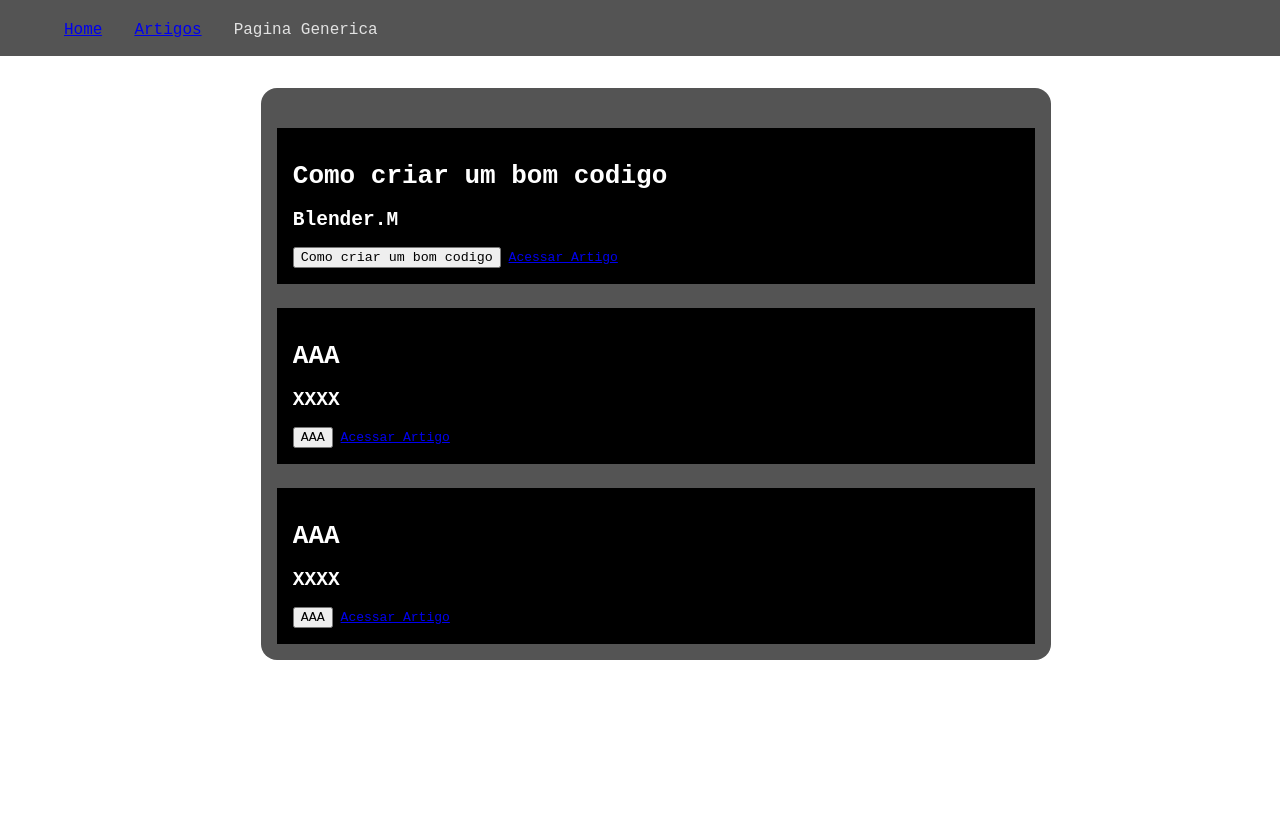
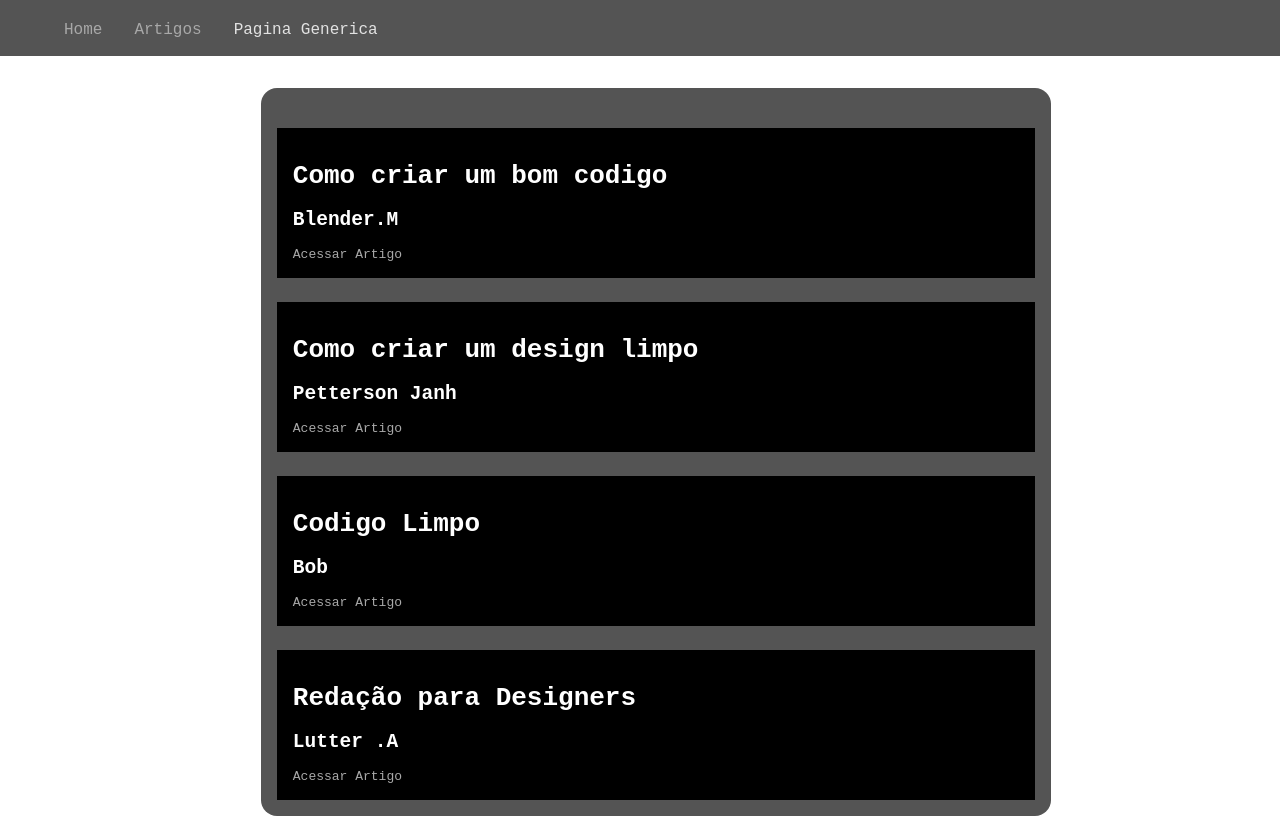
Before and after one commit to FelipeKatao/Angular_Projeto, a plain HTML site: page index.html at #!/artigos in a window 1280 px wide. Before the commit the page ends 800 px from the top, so only its background shows below. Drawn offline with nearby package versions, Linux system fonts and the light colour scheme; some packages are replaced by stand-ins of ours.

Commit message:
Criação de novos artigos e de nova seção

```diff
--- a/css/estilo_paginas.css
+++ b/css/estilo_paginas.css
@@ -1,6 +1,10 @@
 *{
     overflow-x: hidden;
     font-family:monospace;
+}
+a{
+    color: rgb(168, 168, 168);
+    text-decoration: none;
 }
 #menu_principal{
     background-color: #545454;
@@ -118,7 +122,6 @@
 .Article_base{
     margin-top: 10vh;
     width: 80%;
-    height: 30vh;
     margin-left: 10%;
     padding: 2vh;
     background-color: #d2d2d2;
@@ -129,3 +132,9 @@
     font-size: 2vh;
     font-family: Arial, Helvetica, sans-serif;
 }
+
+.articles_ h1{
+    width: 100%;
+    margin-left: 4vh;
+    border-bottom: 1vh black solid;
+}
--- a/data/artigos.json
+++ b/data/artigos.json
@@ -2,23 +2,34 @@
        {
             "Titulo":"Como criar um bom codigo",
             "Autor":"Blender.M",
+            "Assunto":"Dev",
             "Premissa":"Aprenda a como criar um bom codigo utilizando boas praticas do mercado",
-            "Conteudo":"idfjofjdfjdfjdfndfjsdnfdfdfdkfdfjdmnfndjfndnandjfnndfndfafdfdfdf",
+            "Conteudo":"idfjofjdfjdfjdfndfjsdnfdfdfdkfdfjdmnfndjfndnandjfnndfndfafdfdfdf Lorem ipsum dolor sit amet consectetur adipisicing elit. Quasi voluptatibus placeat quaerat! Provident, dolorum repellendus impedit iste atque necessitatibus in a dignissimos aspernatur quibusdam quod illum dicta animi accusantium aliquam? Lorem ipsum dolor sit amet consectetur adipisicing elit. Quasi voluptatibus placeat quaerat! Provident, dolorum repellendus impedit iste atque necessitatibus in a dignissimos aspernatur quibusdam quod illum dicta animi accusantium aliquam? Lorem ipsum dolor sit amet consectetur adipisicing elit. Quasi voluptatibus placeat quaerat! Provident, dolorum repellendus impedit iste atque necessitatibus in a dignissimos aspernatur quibusdam quod illum dicta animi accusantium aliquam? Lorem ipsum dolor sit amet consectetur adipisicing elit. Quasi voluptatibus placeat quaerat! Provident, dolorum repellendus impedit iste atque necessitatibus in a dignissimos aspernatur quibusdam quod illum dicta animi accusantium aliquam? Lorem ipsum dolor sit amet consectetur adipisicing elit. Quasi voluptatibus placeat quaerat! Provident, dolorum repellendus impedit iste atque necessitatibus in a dignissimos aspernatur quibusdam quod illum dicta animi accusantium aliquam?",
             "id":"000"
         },
         {
-            "Titulo":"AAA",
-            "Autor":"XXXX",
-            "Premissa":"BBBB",
-            "Conteudo":"idfjofjdfjdfjdfndfjsdnfdfdfdkfdfjdmnfndjfndnandjfnndfndfafdfdfdf",
+            "Titulo":"Como criar um design limpo",
+            "Autor":"Petterson Janh",
+            "Premissa":"Como criar um design limpo e de forma eficiente",
+            "Assunto":"Design",
+            "Conteudo":"idfjofjdfjdfjdfndfjsdnfdfdfdkfdfjdmnfndjfndnandjfnndfndfafdfdfdf Lorem ipsum dolor sit amet consectetur adipisicing elit. Quasi voluptatibus placeat quaerat! Provident, dolorum repellendus impedit iste atque necessitatibus in a dignissimos aspernatur quibusdam quod illum dicta animi accusantium aliquam? Lorem ipsum dolor sit amet consectetur adipisicing elit. Quasi voluptatibus placeat quaerat! Provident, dolorum repellendus impedit iste atque necessitatibus in a dignissimos aspernatur quibusdam quod illum dicta animi accusantium aliquam? Lorem ipsum dolor sit amet consectetur adipisicing elit. Quasi voluptatibus placeat quaerat! Provident, dolorum repellendus impedit iste atque necessitatibus in a dignissimos aspernatur quibusdam quod illum dicta animi accusantium aliquam? Lorem ipsum dolor sit amet consectetur adipisicing elit. Quasi voluptatibus placeat quaerat! Provident, dolorum repellendus impedit iste atque necessitatibus in a dignissimos aspernatur quibusdam quod illum dicta animi accusantium aliquam? Lorem ipsum dolor sit amet consectetur adipisicing elit. Quasi voluptatibus placeat quaerat! Provident, dolorum repellendus impedit iste atque necessitatibus in a dignissimos aspernatur quibusdam quod illum dicta animi accusantium aliquam?",
             "id":"003"
         },
         {
-            "Titulo":"AAA",
-            "Autor":"XXXX",
-            "Premissa":"BBBB",
-            "Conteudo":"idfjofjdfjdfjdfndfjsdnfdfdfdkfdfjdmnfndjfndnandjfnndfndfafdfdfdf",
+            "Titulo":"Codigo Limpo",
+            "Autor":"Bob",
+            "Premissa":"Aprenda as melhores praticas de codigo limpo que existe",
+            "Assunto":"Dev",
+            "Conteudo":"idfjofjdfjdfjdfndfjsdnfdfdfdkfdfjdmnfndjfndnandjfnndfndfafdfdfdf Lorem ipsum dolor sit amet consectetur adipisicing elit. Quasi voluptatibus placeat quaerat! Provident, dolorum repellendus impedit iste atque necessitatibus in a dignissimos aspernatur quibusdam quod illum dicta animi accusantium aliquam? Lorem ipsum dolor sit amet consectetur adipisicing elit. Quasi voluptatibus placeat quaerat! Provident, dolorum repellendus impedit iste atque necessitatibus in a dignissimos aspernatur quibusdam quod illum dicta animi accusantium aliquam? Lorem ipsum dolor sit amet consectetur adipisicing elit. Quasi voluptatibus placeat quaerat! Provident, dolorum repellendus impedit iste atque necessitatibus in a dignissimos aspernatur quibusdam quod illum dicta animi accusantium aliquam? Lorem ipsum dolor sit amet consectetur adipisicing elit. Quasi voluptatibus placeat quaerat! Provident, dolorum repellendus impedit iste atque necessitatibus in a dignissimos aspernatur quibusdam quod illum dicta animi accusantium aliquam? Lorem ipsum dolor sit amet consectetur adipisicing elit. Quasi voluptatibus placeat quaerat! Provident, dolorum repellendus impedit iste atque necessitatibus in a dignissimos aspernatur quibusdam quod illum dicta animi accusantium aliquam?",
             "id":"002"
+        },
+        {
+            "Titulo":"Redação para Designers",
+            "Autor":"Lutter .A",
+            "Premissa":"Todo designer precisa de uma boa redação estrategica",
+            "Assunto":"Design",
+            "Conteudo":"idfjofjdfjdfjdfndfjsdnfdfdfdkfdfjdmnfndjfndnandjfnndfndfafdfdfdf Lorem ipsum dolor sit amet consectetur adipisicing elit. Quasi voluptatibus placeat quaerat! Provident, dolorum repellendus impedit iste atque necessitatibus in a dignissimos aspernatur quibusdam quod illum dicta animi accusantium aliquam? Lorem ipsum dolor sit amet consectetur adipisicing elit. Quasi voluptatibus placeat quaerat! Provident, dolorum repellendus impedit iste atque necessitatibus in a dignissimos aspernatur quibusdam quod illum dicta animi accusantium aliquam? Lorem ipsum dolor sit amet consectetur adipisicing elit. Quasi voluptatibus placeat quaerat! Provident, dolorum repellendus impedit iste atque necessitatibus in a dignissimos aspernatur quibusdam quod illum dicta animi accusantium aliquam? Lorem ipsum dolor sit amet consectetur adipisicing elit. Quasi voluptatibus placeat quaerat! Provident, dolorum repellendus impedit iste atque necessitatibus in a dignissimos aspernatur quibusdam quod illum dicta animi accusantium aliquam? Lorem ipsum dolor sit amet consectetur adipisicing elit. Quasi voluptatibus placeat quaerat! Provident, dolorum repellendus impedit iste atque necessitatibus in a dignissimos aspernatur quibusdam quod illum dicta animi accusantium aliquam?",
+            "id":"004"
         }
 
 ]
--- a/js/main.js
+++ b/js/main.js
@@ -9,6 +9,7 @@ app.controller('home', function ($scope) {
 app.controller('leitura',function($scope,$http,$route){
   $scope.ArtigoAtual = $route.current.params.art
   $scope.ArtigoCarregado =  ""
+  $scope.Sugeridos = []
   var Artigo_Carregdo = $http.get("../data/artigos.json")
   .then(function(response){
     response.data.forEach(element =>{
@@ -17,6 +18,19 @@ app.controller('leitura',function($scope,$http,$route){
       }
     })
   })
+
+  let Indice =0
+  var Artigo_Carregdo = $http.get("../data/artigos.json")
+  .then(function(response){
+    response.data.forEach(element =>{
+      if($scope.ArtigoCarregado.Assunto == element.Assunto){
+        $scope.Sugeridos.push(element)
+      }
+    })
+  })
+
+
+
 })
 
 
--- a/templates/artigos.html
+++ b/templates/artigos.html
@@ -2,8 +2,7 @@
     <div ng-repeat="x in Lista_Add" class="artigos_cards">
         <h1>{{x.Titulo}}</h1>
         <h2>{{x.Autor}}</h2>
-        <button  ng-click="teste(x.Titulo)">{{x.Titulo}}</button>
+<!--        <button  ng-click="teste(x.Titulo)">{{x.Titulo}}</button> -->
         <a href="http://127.0.0.1:5500/index.html#!/leitura/{{x.id}}">Acessar Artigo</a>
     </div>
-
 </div>
```
Also changed, not shown: templates/leitura.html (+8 -0 lines), templates/main.html (+2 -2 lines).
